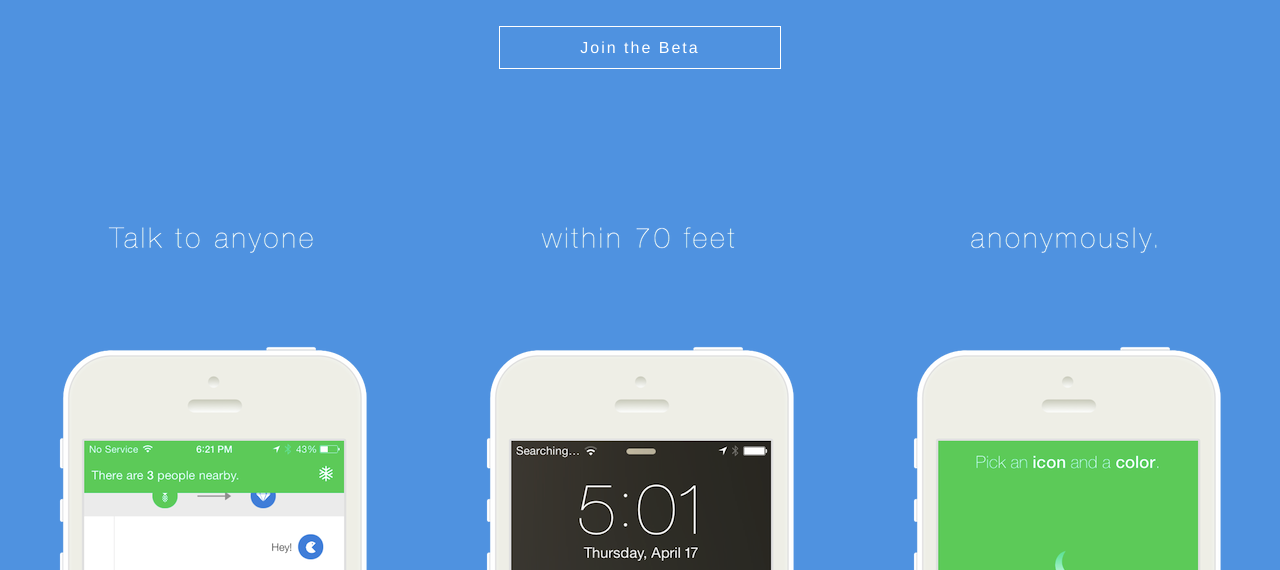
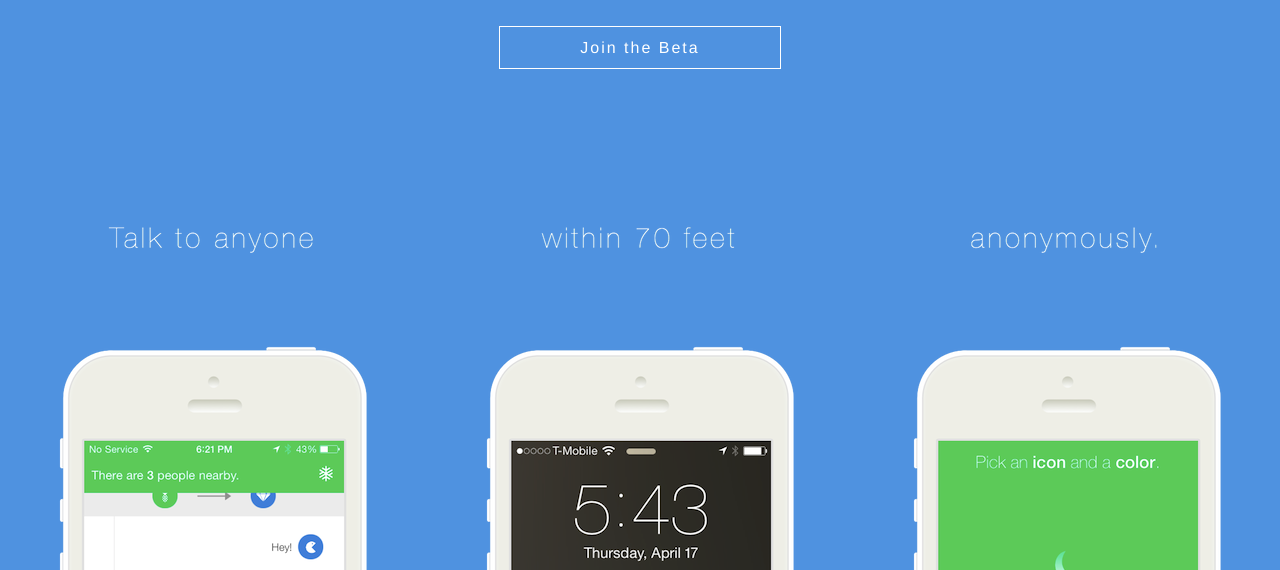
Before and after one commit to holmesal/shortwave-landing, a website: page dist/index.html in a window 1280 px wide. Shown: the part 230-800 px from the top of the page. Drawn offline with Linux system fonts and the light colour scheme.

Commit message:
updated image 4

```diff
--- a/dist/index.html
+++ b/dist/index.html
@@ -26,7 +26,7 @@
           <img class="phone" src="images/b67bf6b3.3-naked.png">
         </div>
         <div class="col-md-4">
-          <img class="phone" src="images/08737cd2.4-naked.png">
+          <img class="phone" src="images/16c9c93e.4-naked.png">
         </div>
         <div class="col-md-4">
           <img class="phone" src="images/521c9700.5-naked.png">
```
Also changed, not shown: app/images/4-naked.png, dist/images/08737cd2.4-naked.png (deleted), dist/images/16c9c93e.4-naked.png (added).
